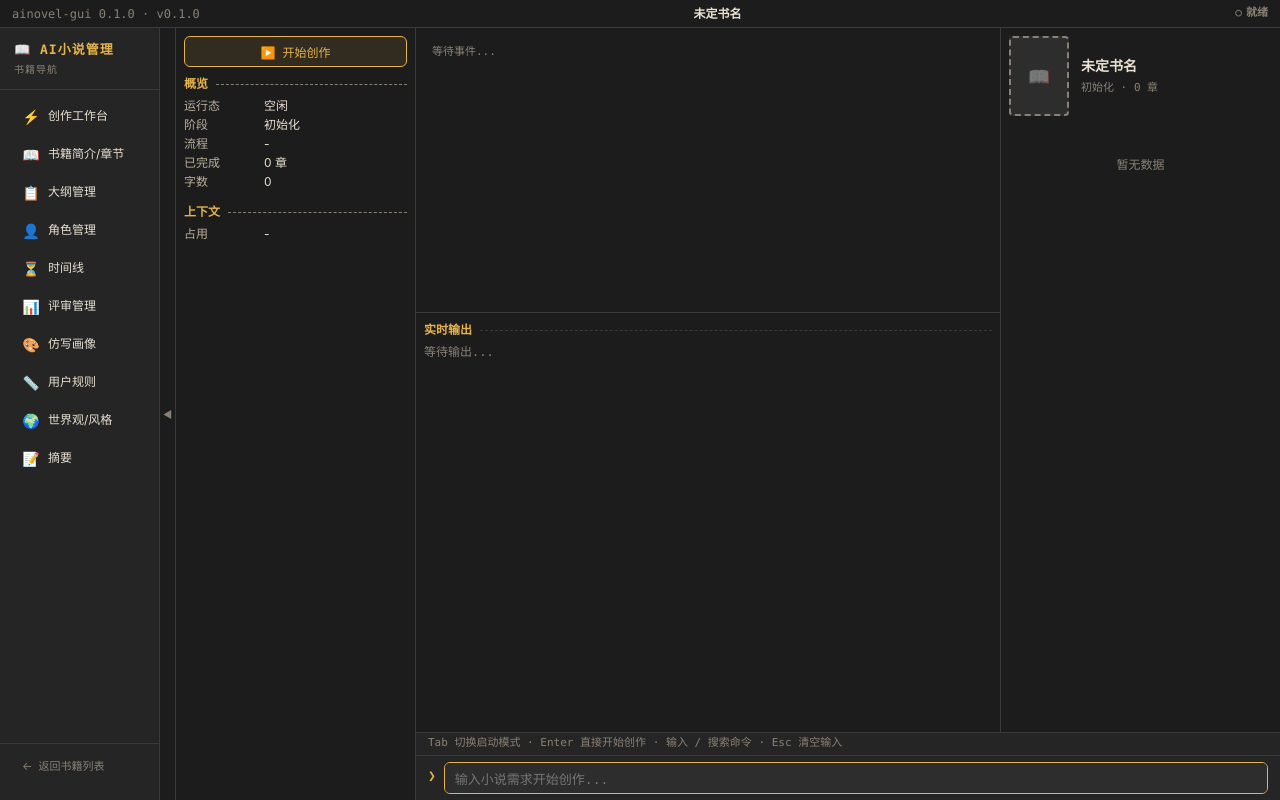
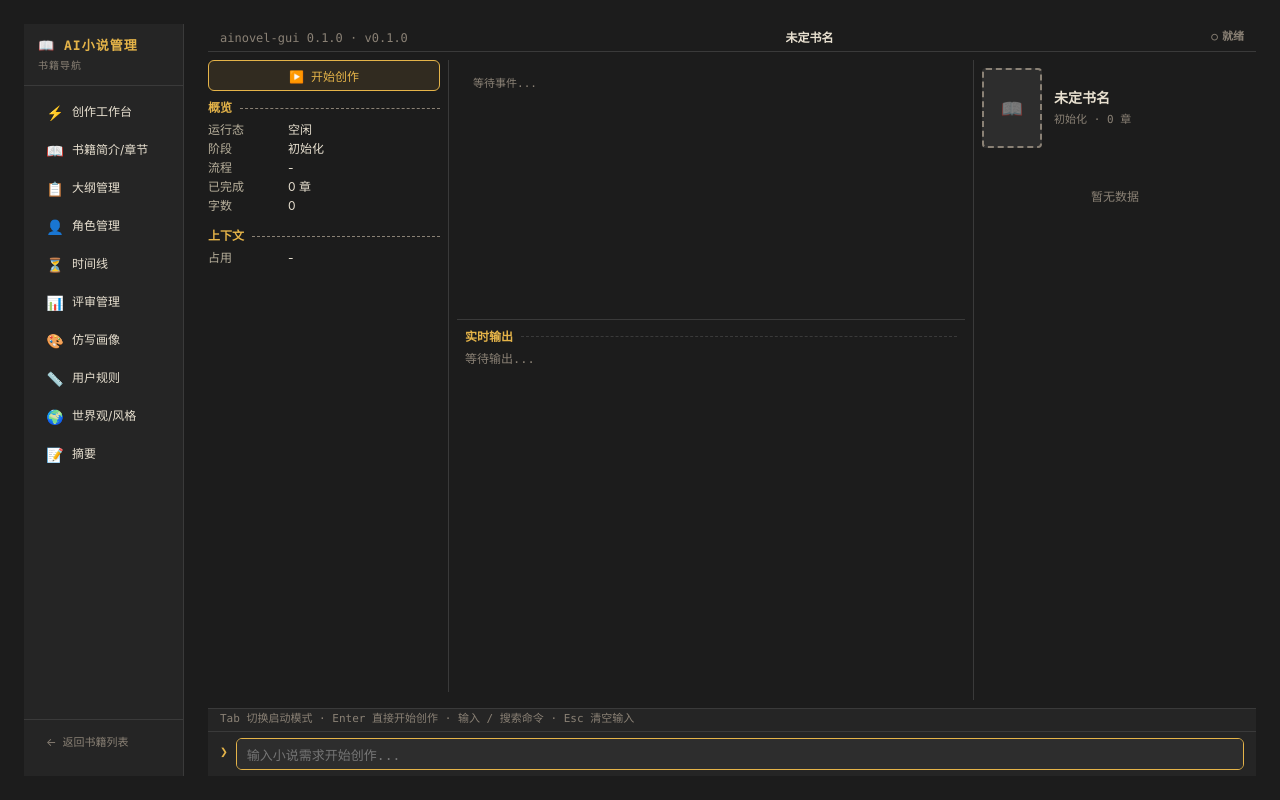
Before and after one commit to crazytreeChen/ainovel-gui, a React (Vite) app: page /#/books/1 in a window 1280 px wide. Built offline with nearby package versions, Linux system fonts and the light colour scheme.

Commit message:
refactor(workspace): 重构布局

```diff
--- a/src/pages/SimulationPage.tsx
+++ b/src/pages/SimulationPage.tsx
@@ -138,9 +138,6 @@ export default function SimulationPage() {
           <div className="text-dim" style={{ fontSize: 12, marginBottom: 16 }}>
             需要先运行 ainovel-cli 的 /simulate 命令生成数据
           </div>
-          <button className="welcome-mode-btn active" onClick={handleRunSimulate}>
-            运行 /simulate
-          </button>
         </div>
       ) : (
         <>
--- a/src/pages/Workspace.tsx
+++ b/src/pages/Workspace.tsx
@@ -50,52 +50,36 @@ export default function Workspace() {
   const isComplete = snapshot.phase === 'complete'
 
   return (
-    <div className="app-container" style={{ height: '100vh', display: 'flex', flexDirection: 'column' }}>
+    <div style={{ padding: 24, height: '100vh', display: 'flex', gap: 24 }}>
+      <BookNavSidebar bookId={id || ''} />
+      <div style={{ flex: 1, display: 'flex', flexDirection: 'column', overflow: 'hidden' }}>
         {/* 顶栏 */}
-      <div className="top-bar"><TopBar bookName={book?.name} /></div>
+        <div className="top-bar" style={{ padding: 0, marginBottom: 8 }}><TopBar bookName={book?.name} /></div>
 
-      {/* 主体：左侧（导航+状态） + 右侧（中心+详情+输入框） */}
-      <div className="main-body" style={{ flex: 1, display: 'flex', overflow: 'hidden' }}>
-        {/* 左侧列：导航侧栏 + 状态侧栏（全高） */}
-        <div style={{ display: 'flex', height: '100%' }}>
-          {sidebarVisible && <BookNavSidebar bookId={id || ''} />}
-          <div
-            className="cursor-clickable"
-            onClick={() => setSidebarVisible(!sidebarVisible)}
-            style={{
-              width: 16, flexShrink: 0, display: 'flex', alignItems: 'center', justifyContent: 'center',
-              borderRight: '1px solid var(--color-border)', cursor: 'pointer',
-              fontSize: 10, color: 'var(--color-dim)', userSelect: 'none',
-            }}
-            title={sidebarVisible ? '隐藏侧栏' : '显示侧栏'}
-          >
-            {sidebarVisible ? '◀' : '▶'}
-          </div>
-          <div className="state-panel" style={{ height: '100%' }}>
+        {/* 主体内容 */}
+        <div style={{ flex: 1, display: 'flex', overflow: 'hidden' }}>
+          {/* 状态侧栏 */}
           {!isRunning && !isComplete && (
-              <div style={{ marginBottom: 8 }}>
+            <div style={{ marginBottom: 8, flexShrink: 0, width: '23%', minWidth: 240, borderRight: '1px solid var(--color-border)', paddingRight: 8, overflow: 'auto' }}>
               <button onClick={handleResume} className="welcome-mode-btn active"
-                  style={{ width: '100%', fontSize: 12, padding: '6px 0', textAlign: 'center' }}>
+                style={{ width: '100%', fontSize: 12, padding: '6px 0', textAlign: 'center', marginBottom: 8 }}>
                 ▶️ {book?.completedCount ? '继续创作' : '开始创作'}
               </button>
+              <StatusSidebar />
             </div>
           )}
           {isRunning && (
-              <div style={{ marginBottom: 8 }}>
+            <div style={{ flexShrink: 0, width: '23%', minWidth: 240, borderRight: '1px solid var(--color-border)', paddingRight: 8, overflow: 'auto' }}>
               <button onClick={() => pauseWriting()} className="welcome-mode-btn"
-                  style={{ width: '100%', fontSize: 12, padding: '6px 0', textAlign: 'center', borderColor: 'var(--color-error)', color: 'var(--color-error)' }}>
+                style={{ width: '100%', fontSize: 12, padding: '6px 0', textAlign: 'center', borderColor: 'var(--color-error)', color: 'var(--color-error)', marginBottom: 8 }}>
                 ⏸ 暂停
               </button>
+              <StatusSidebar />
             </div>
           )}
-            <StatusSidebar />
-          </div>
-        </div>
 
-        {/* 右侧列：中心面板 + 详情 + 底部输入框 */}
-        <div style={{ flex: 1, display: 'flex', flexDirection: 'column', overflow: 'hidden' }}>
-          <div style={{ flex: 1, display: 'flex', overflow: 'hidden' }}>
-            <div className="center-panel" style={{ flex: 1, display: 'flex', flexDirection: 'column', overflow: 'hidden' }}>
+          {/* 中央：事件流 + 实时输出 */}
+          <div className="center-panel" style={{ flex: 1, display: 'flex', flexDirection: 'column', overflow: 'hidden', padding: '0 8px' }}>
             <div className="event-panel" style={{ flex: 4, overflow: 'auto', padding: 8, borderBottom: '1px solid var(--color-border)' }}>
               <EventFlow />
             </div>
@@ -103,10 +87,15 @@ export default function Workspace() {
               <StreamOutput />
             </div>
           </div>
-            <div className="detail-panel"><DetailPanel /></div>
+
+          {/* 右侧详情 */}
+          <div className="detail-panel" style={{ width: '27%', minWidth: 280, borderLeft: '1px solid var(--color-border)', paddingLeft: 8, overflow: 'auto' }}>
+            <DetailPanel />
           </div>
-          <div className="bottom-bar"><InputBox /></div>
         </div>
+
+        {/* 底部输入 */}
+        <div className="bottom-bar" style={{ padding: 0, marginTop: 8 }}><InputBox /></div>
       </div>
 
       {/* 模态框 */}
--- a/src/pages/WorldRulesPage.tsx
+++ b/src/pages/WorldRulesPage.tsx
@@ -137,7 +137,7 @@ export default function WorldRulesPage() {
                         display: 'flex', gap: 8, alignItems: 'flex-start',
                       }}>
                         <div style={{ flex: 1 }}>
-                          <div style={{ fontSize: 12, lineHeight: 1.5 }}>{r.ruleText}</div>
+                          <div style={{ fontSize: 12, lineHeight: 1.5 }}>{r.ruleText || r.rule_text || ''}</div>
                           {r.boundary && <div className="text-dim" style={{ fontSize: 11, marginTop: 2 }}>边界: {r.boundary}</div>}
                         </div>
                         <button onClick={() => removeWorldRule(globalIdx)}
```
Lines whose indentation alone changed are shown as unchanged.
